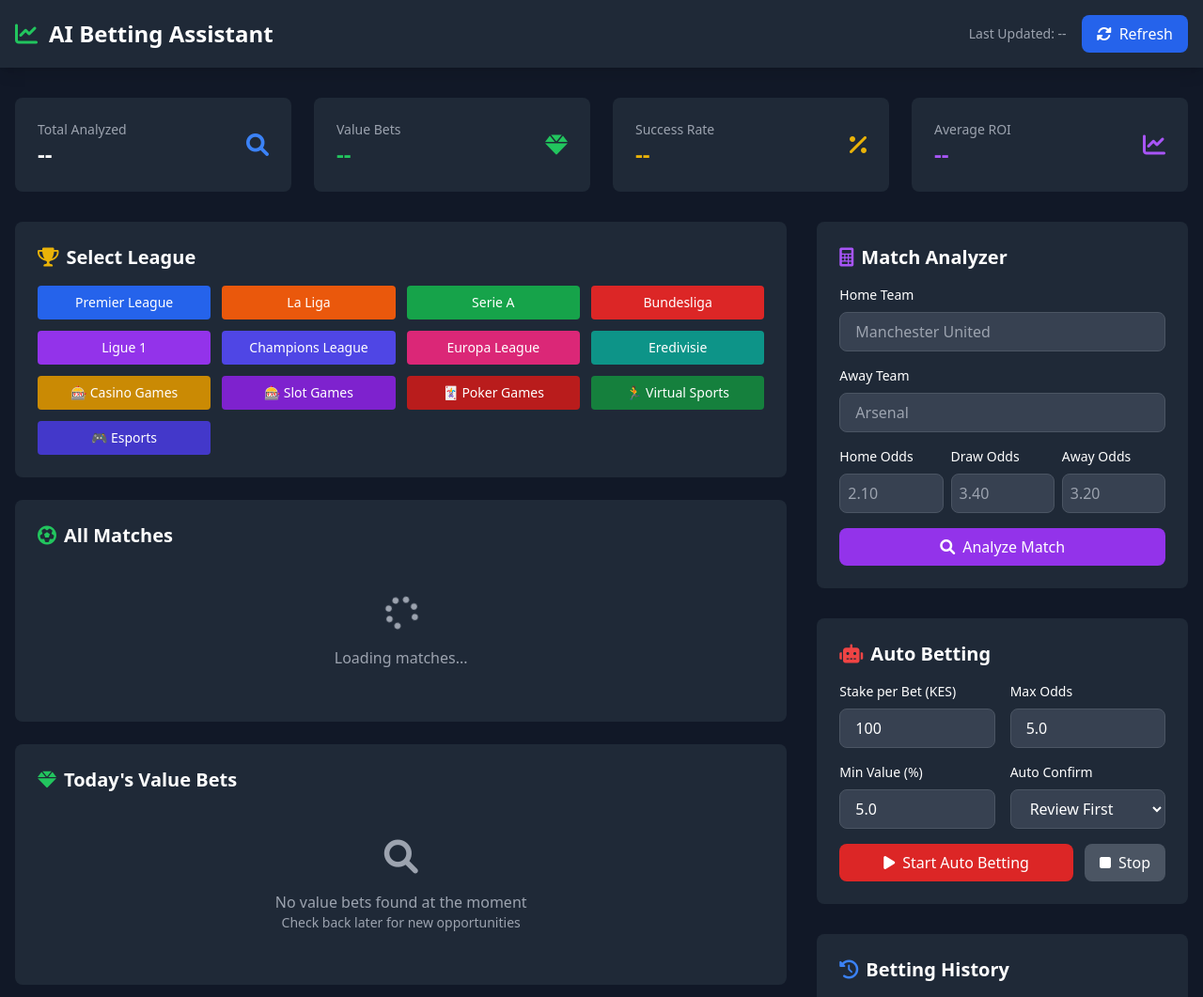
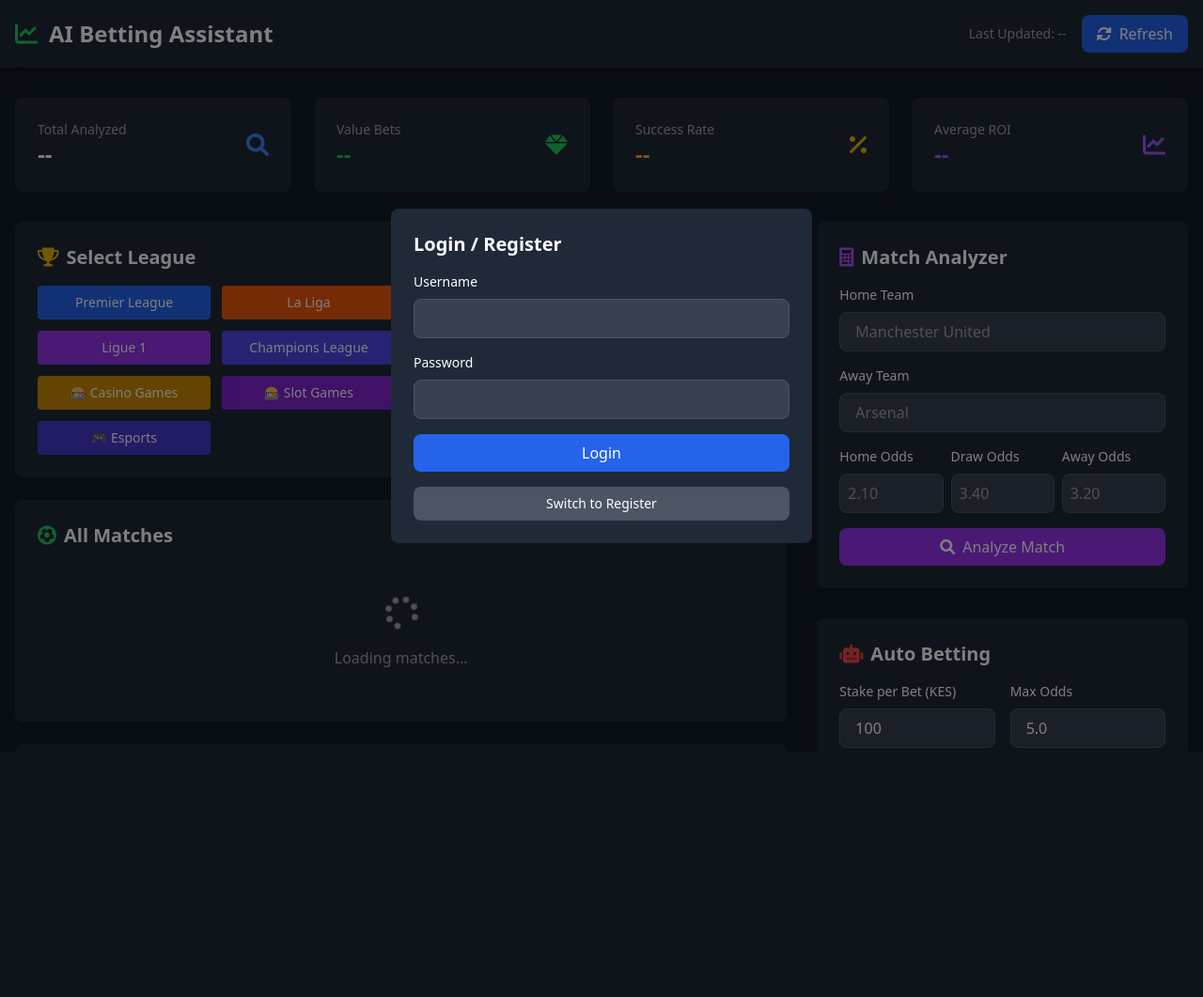
Before and after one commit to kevohmutwiri9-creator/ai-betting-bot, a Flask app: page / in a window 1280 px wide. Shown: the top 1061 px of the page at 94% size. After the commit the page ends 796 px from the top, so only its background shows below. Run offline with Flask 3, Linux system fonts and the light colour scheme; some libraries are stand-ins or nearby versions.

Commit message:
Add authentication modal and functions to frontend

```diff
--- a/templates/index.html
+++ b/templates/index.html
@@ -36,6 +36,60 @@
     </header>
 
     <main class="container mx-auto px-4 py-8">
+        <!-- Auth Modal -->
+        <div id="authModal" class="fixed inset-0 bg-black bg-opacity-50 flex items-center justify-center z-50">
+            <div class="bg-gray-800 rounded-lg p-6 max-w-md w-full mx-4">
+                <h3 class="text-xl font-bold mb-4">Login / Register</h3>
+
+                <!-- Login Form -->
+                <div id="loginForm" class="space-y-4">
+                    <div>
+                        <label class="block text-sm font-medium mb-2">Username</label>
+                        <input type="text" id="loginUsername" required
+                            class="w-full bg-gray-700 border border-gray-600 rounded-lg px-4 py-2">
+                    </div>
+                    <div>
+                        <label class="block text-sm font-medium mb-2">Password</label>
+                        <input type="password" id="loginPassword" required
+                            class="w-full bg-gray-700 border border-gray-600 rounded-lg px-4 py-2">
+                    </div>
+                    <button onclick="login()"
+                        class="w-full bg-blue-600 hover:bg-blue-700 px-4 py-2 rounded-lg transition">
+                        Login
+                    </button>
+                </div>
+
+                <!-- Register Form -->
+                <div id="registerForm" class="space-y-4 hidden">
+                    <div>
+                        <label class="block text-sm font-medium mb-2">Username</label>
+                        <input type="text" id="regUsername" required
+                            class="w-full bg-gray-700 border border-gray-600 rounded-lg px-4 py-2">
+                    </div>
+                    <div>
+                        <label class="block text-sm font-medium mb-2">Email</label>
+                        <input type="email" id="regEmail" required
+                            class="w-full bg-gray-700 border border-gray-600 rounded-lg px-4 py-2">
+                    </div>
+                    <div>
+                        <label class="block text-sm font-medium mb-2">Password</label>
+                        <input type="password" id="regPassword" required
+                            class="w-full bg-gray-700 border border-gray-600 rounded-lg px-4 py-2">
+                    </div>
+                    <button onclick="register()"
+                        class="w-full bg-green-600 hover:bg-green-700 px-4 py-2 rounded-lg transition">
+                        Register
+                    </button>
+                </div>
+
+                <div class="flex space-x-3 mt-4">
+                    <button onclick="toggleAuthForm()"
+                        class="flex-1 bg-gray-600 hover:bg-gray-700 px-4 py-2 rounded-lg transition text-sm">
+                        Switch to <span id="authToggleText">Register</span>
+                    </button>
+                </div>
+            </div>
+        </div>
         <!-- Stats Cards -->
         <section class="grid grid-cols-1 md:grid-cols-4 gap-6 mb-8">
             <div class="bg-gray-800 rounded-lg p-6">
@@ -331,6 +385,104 @@
     <script>
         // Global variables
         let performanceChart = null;
+        let authToken = localStorage.getItem('authToken');
+
+        // Authentication functions
+        function toggleAuthForm() {
+            const loginForm = document.getElementById('loginForm');
+            const registerForm = document.getElementById('registerForm');
+            const toggleText = document.getElementById('authToggleText');
+
+            if (loginForm.classList.contains('hidden')) {
+                loginForm.classList.remove('hidden');
+                registerForm.classList.add('hidden');
+                toggleText.textContent = 'Register';
+            } else {
+                loginForm.classList.add('hidden');
+                registerForm.classList.remove('hidden');
+                toggleText.textContent = 'Login';
+            }
+        }
+
+        async function login() {
+            const username = document.getElementById('loginUsername').value;
+            const password = document.getElementById('loginPassword').value;
+
+            try {
+                const response = await fetch('/api/login', {
+                    method: 'POST',
+                    headers: {
+                        'Content-Type': 'application/json'
+                    },
+                    body: JSON.stringify({ username, password })
+                });
+
+                const result = await response.json();
+
+                if (result.success) {
+                    authToken = result.token;
+                    localStorage.setItem('authToken', authToken);
+                    document.getElementById('authModal').classList.add('hidden');
+                    showToast('Login successful!', 'success');
+                    loadDashboard();
+                } else {
+                    showToast(result.error || 'Login failed', 'error');
+                }
+            } catch (error) {
+                showToast('Login error: ' + error.message, 'error');
+            }
+        }
+
+        async function register() {
+            const username = document.getElementById('regUsername').value;
+            const email = document.getElementById('regEmail').value;
+            const password = document.getElementById('regPassword').value;
+
+            try {
+                const response = await fetch('/api/register', {
+                    method: 'POST',
+                    headers: {
+                        'Content-Type': 'application/json'
+                    },
+                    body: JSON.stringify({ username, email, password })
+                });
+
+                const result = await response.json();
+
+                if (result.success) {
+                    showToast('Registration successful! Please login.', 'success');
+                    toggleAuthForm();
+                } else {
+                    showToast(result.error || 'Registration failed', 'error');
+                }
+            } catch (error) {
+                showToast('Registration error: ' + error.message, 'error');
+            }
+        }
+
+        function loadDashboard() {
+            if (!authToken) {
+                document.getElementById('authModal').classList.remove('hidden');
+                return;
+            }
+
+            // Load dashboard data
+            loadStatistics();
+            loadValueBets();
+            initPerformanceChart();
+            loadBettingHistory();
+        }
+
+        // API helper function
+        async function authenticatedFetch(url, options = {}) {
+            const headers = {
+                'Content-Type': 'application/json',
+                'Authorization': `Bearer ${authToken}`,
+                ...options.headers
+            };
+
+            return fetch(url, { ...options, headers });
+        }
 
         // Load league matches
         async function loadLeagueMatches(leagueId) {
@@ -650,25 +802,20 @@
 
         // Initialize dashboard
         document.addEventListener('DOMContentLoaded', function() {
-            loadStatistics();
-            loadValueBets();
-            initPerformanceChart();
-            loadBettingHistory();
+            loadDashboard();
         });
 
         // Load statistics
         async function loadStatistics() {
             try {
-                const response = await fetch('/api/statistics');
-                const result = await response.json();
+                const response = await authenticatedFetch('/api/statistics');
+                const data = await response.json();
 
-                if (result.success) {
-                    const stats = result.data;
-                    document.getElementById('totalAnalyzed').textContent = stats.total_bets_analyzed.toLocaleString();
-                    document.getElementById('valueBets').textContent = stats.value_bets_found;
-                    document.getElementById('successRate').textContent = (stats.success_rate * 100).toFixed(1) + '%';
-                    document.getElementById('avgROI').textContent = (stats.average_roi * 100).toFixed(1) + '%';
-                    document.getElementById('lastUpdated').textContent = new Date().toLocaleTimeString();
+                if (data.success) {
+                    document.getElementById('totalAnalyzed').textContent = data.data.total_analyzed || '--';
+                    document.getElementById('valueBets').textContent = data.data.value_bets || '--';
+                    document.getElementById('successRate').textContent = data.data.success_rate ? data.data.success_rate + '%' : '--';
+                    document.getElementById('avgROI').textContent = data.data.avg_roi ? data.data.avg_roi + '%' : '--';
                 }
             } catch (error) {
                 console.error('Error loading statistics:', error);
@@ -678,25 +825,14 @@
         // Load value bets
         async function loadValueBets() {
             try {
-                const response = await fetch('/api/value-bets');
-                const result = await response.json();
+                const response = await authenticatedFetch('/api/value-bets');
+                const data = await response.json();
 
-                const container = document.getElementById('valueBetsContainer');
-
-                if (result.success && result.data.length > 0) {
-                    container.innerHTML = result.data.map(bet => `
-                        <div class="bg-gray-700 rounded-lg p-4 border-l-4 border-green-500">
-                            <div class="flex justify-between items-start mb-2">
-                                <div>
-                                    <h3 class="font-bold text-lg">${bet.home_team} vs ${bet.away_team}</h3>
-                                    <p class="text-gray-400 text-sm">${bet.league} • ${bet.date}</p>
-                                </div>
-                                <span class="bg-green-600 px-2 py-1 rounded text-sm">${bet.confidence}</span>
-                            </div>
-                            <div class="grid grid-cols-2 md:grid-cols-4 gap-4 text-sm">
-                                <div>
-                                    <p class="text-gray-400">Pick</p>
-                                    <p class="font-bold">${bet.recommended_outcome}</p>
+                if (data.success) {
+                    const valueBetsContainer = document.getElementById('valueBetsList');
+                    if (valueBetsContainer) {
+                        valueBetsContainer.innerHTML = formatValueBets(data.data);
+                    }
                                 </div>
                                 <div>
                                     <p class="text-gray-400">Odds</p>
```
